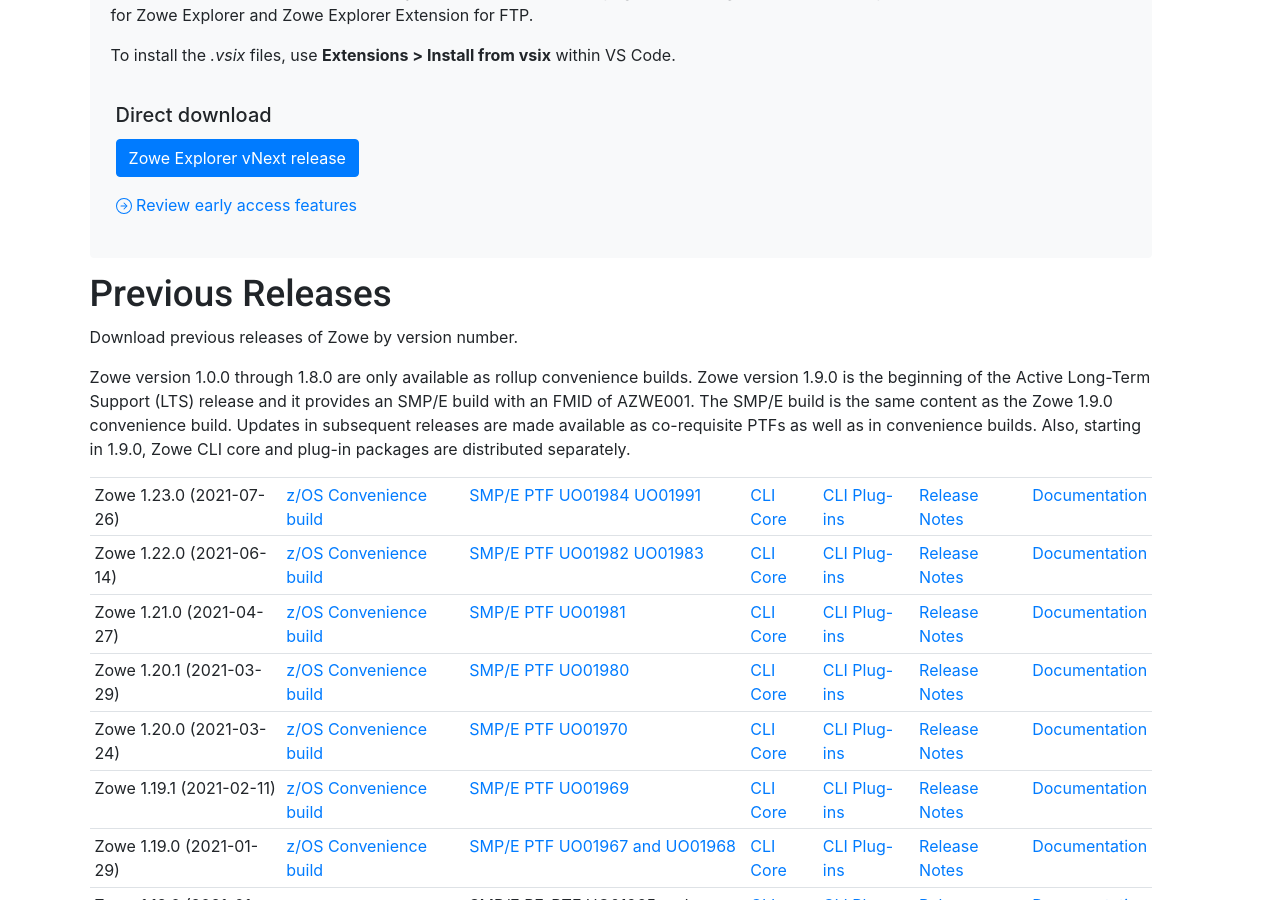
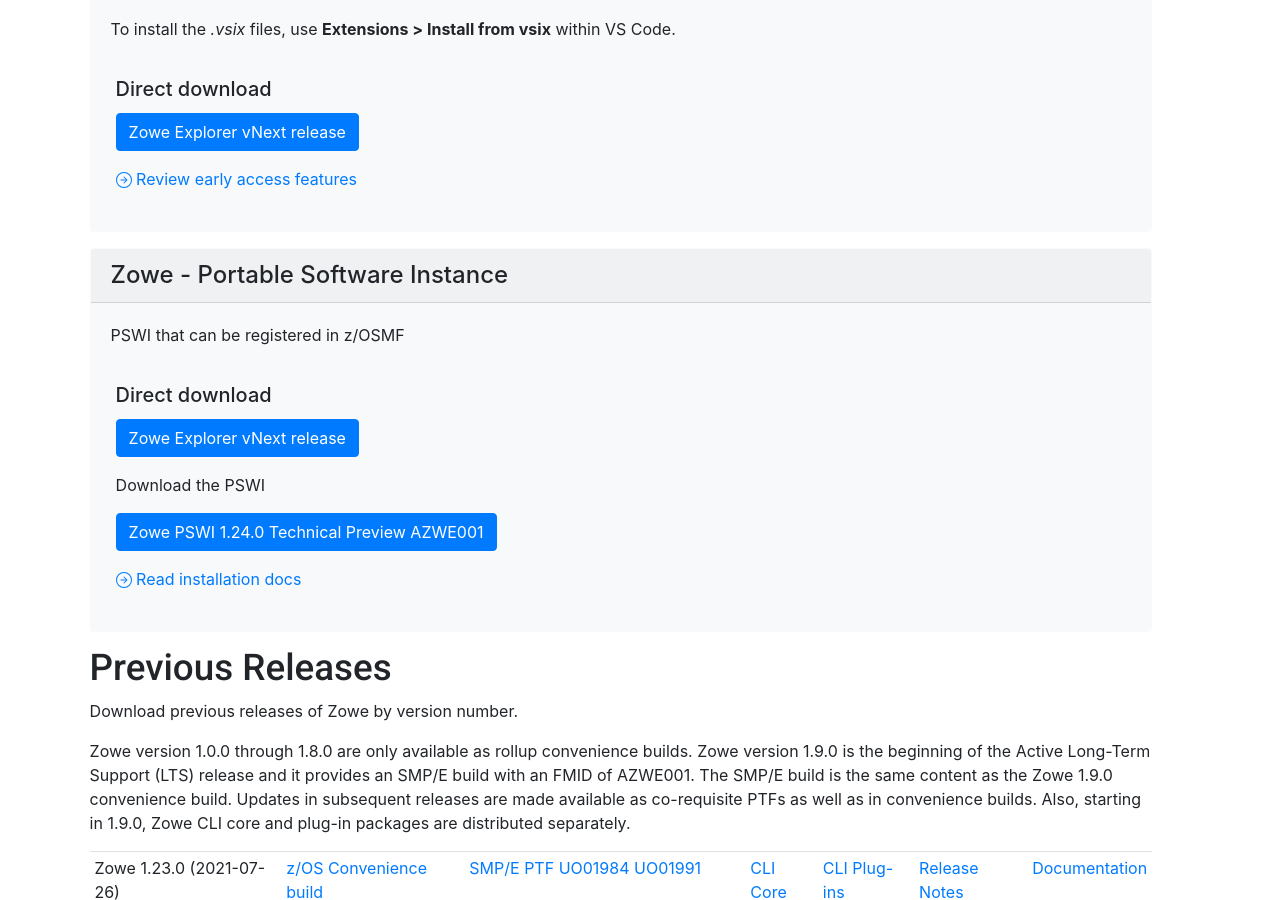
Before and after one commit to zowe/zowe.github.io, a Jekyll site: the page built from download.md, in a window 1280 px wide and 900 px high, scrolled down 2506 px. Built offline with Jekyll 4.4.1, drawn with Linux system fonts in a browser that asks for light colours; our own code applies the rules of GitHub Pages for plain Markdown files; some of the changed text lies outside the part shown.

Commit message:
Moved Zowe PSWI to the technical preview section
Signed-off-by: Adrian Bastyr <adrian.bastyr@broadcom.com>

```diff
--- a/download.md
+++ b/download.md
@@ -44,18 +44,6 @@
             <p><a class="btn btn-primary" href="{{ site.smpe_download_url }}{{ site.data.releases[0].smpe_version }}">Zowe {{ site.data.releases[0].zos_version }} {{ site.data.releases[0].smpe_sysmod }} {{ site.data.releases[0].smpe_numbers }}</a></p>
             <div>
               <a href="{{ site.zos_component_install_doc_url }}" class="card-link">
-              <svg width="1em" height="1em" viewBox="0 0 16 16" class="bi bi-arrow-right-circle" fill="currentColor" xmlns="http://www.w3.org/2000/svg"> <path fill-rule="evenodd" d="M8 15A7 7 0 1 0 8 1a7 7 0 0 0 0 14zm0 1A8 8 0 1 0 8 0a8 8 0 0 0 0 16z"/> <path fill-rule="evenodd" d="M7.646 11.354a.5.5 0 0 1 0-.708L10.293 8 7.646 5.354a.5.5 0 1 1 .708-.708l3 3a.5.5 0 0 1 0 .708l-3 3a.5.5 0 0 1-.708 0z"/> <path fill-rule="evenodd" d="M4.5 8a.5.5 0 0 1 .5-.5h5a.5.5 0 0 1 0 1H5a.5.5 0 0 1-.5-.5z"/></svg>
-              Read installation docs
-              </a>
-            </div>
-          </div>
-          <div class="card-body">
-            <h5 class="card-title">Portable Software Instance</h5>
-            <p class="card-text">PSWI that can be registered in z/OSMF</p>
-            <p class="card-text">Download the PSWI</p>
-            <p><a class="btn btn-primary" href="{{ site.pswi_download_url }}">Zowe PSWI 1.24.0 Technical Preview {{ site.zowe_fmid }}</a></p>
-            <div>
-              <a href="{{ site.pswi_install_doc_url }}" class="card-link">
               <svg width="1em" height="1em" viewBox="0 0 16 16" class="bi bi-arrow-right-circle" fill="currentColor" xmlns="http://www.w3.org/2000/svg"> <path fill-rule="evenodd" d="M8 15A7 7 0 1 0 8 1a7 7 0 0 0 0 14zm0 1A8 8 0 1 0 8 0a8 8 0 0 0 0 16z"/> <path fill-rule="evenodd" d="M7.646 11.354a.5.5 0 0 1 0-.708L10.293 8 7.646 5.354a.5.5 0 1 1 .708-.708l3 3a.5.5 0 0 1 0 .708l-3 3a.5.5 0 0 1-.708 0z"/> <path fill-rule="evenodd" d="M4.5 8a.5.5 0 0 1 .5-.5h5a.5.5 0 0 1 0 1H5a.5.5 0 0 1-.5-.5z"/></svg>
               Read installation docs
               </a>
@@ -204,6 +192,29 @@
   </div>
 </div>
 
+<div class="card-deck">
+  <div class="card bg-light border-light mb-3">
+  <h4 class="card-header">Zowe - Portable Software Instance</h4>
+    <div class="card-body">
+    <p class="card-text">PSWI that can be registered in z/OSMF</p>
+        <div class="row">
+          <div class="card-body">
+            <h5 class="card-title">Direct download</h5>
+            <p><a class="btn btn-primary" href="{{ site.zowe_explorer_next_github_url }}">Zowe Explorer vNext release</a></p>            <p class="card-text">Download the PSWI</p>
+            <p><a class="btn btn-primary" href="{{ site.pswi_download_url }}">Zowe PSWI 1.24.0 Technical Preview {{ site.zowe_fmid }}</a></p>
+            <div>
+              <a href="{{ site.pswi_install_doc_url }}" class="card-link">
+              <svg width="1em" height="1em" viewBox="0 0 16 16" class="bi bi-arrow-right-circle" fill="currentColor" xmlns="http://www.w3.org/2000/svg"> <path fill-rule="evenodd" d="M8 15A7 7 0 1 0 8 1a7 7 0 0 0 0 14zm0 1A8 8 0 1 0 8 0a8 8 0 0 0 0 16z"/> <path fill-rule="evenodd" d="M7.646 11.354a.5.5 0 0 1 0-.708L10.293 8 7.646 5.354a.5.5 0 1 1 .708-.708l3 3a.5.5 0 0 1 0 .708l-3 3a.5.5 0 0 1-.708 0z"/> <path fill-rule="evenodd" d="M4.5 8a.5.5 0 0 1 .5-.5h5a.5.5 0 0 1 0 1H5a.5.5 0 0 1-.5-.5z"/></svg>
+              Read installation docs
+              </a>
+            </div>
+          </div>
+        </div>
+      </div>
+  </div>
+</div>
+
+
 <h1>Previous Releases</h1>
 <p>Download previous releases of Zowe by version number.</p>
 <p>
```
